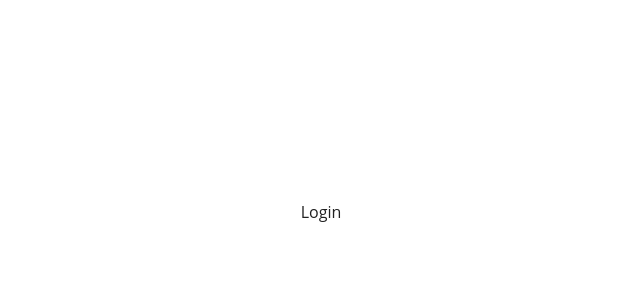
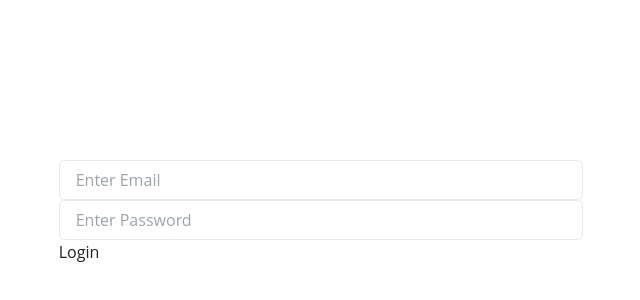
Before and after one commit to shagunsharma6677/Level_Up_League-2023, a React (Create React App) app in the folder client/: page /login in a window 1280 px wide. Shown: the part 188-488 px from the top of the page, without its empty margins (319-959 px from the left). Built offline with nearby package versions, Linux system fonts and the light colour scheme; no server answers.

Commit message:
login signup functionality fw21_0735

```diff
--- a/client/src/pages/Home.tsx
+++ b/client/src/pages/Home.tsx
@@ -1,21 +1,34 @@
-
 import React from "react";
 import { Chat } from "../components/Chat/Chat";
-
 import style from "./Home.module.css";
+import { Link as ReactLink } from "react-router-dom";
 
 const Home = () => {
 	return (
 		<div className="min-h-screen w-full bg-cover bg-center bg-[url('https://images.pexels.com/photos/1111597/pexels-photo-1111597.jpeg?auto=compress&cs=tinysrgb&w=1260&h=750&dpr=1')] text-white">
 			<div className="shadow-md ">
-            <h1 className="text-center py-20 text-6xl	" >Word Paradise</h1>
-            <div className="grid py-28 gap-10 text-center	" >
-                <button className="border-white border-x-1 border-y-2 w-80 py-2 m-auto bg-gradient-to-r from-violet-500 to-Red-600 rounded-md	" id={style.drop_box}>Login</button>
-                <button className="border-white border-x-1 border-y-2 w-80 py-2 m-auto bg-gradient-to-r from-violet-500 to-Red-600 rounded-md	" id={style.drop_box1}>Signin</button>
+				<h1 className="text-center py-20 text-6xl	">Word Paradise</h1>
+				<div className="grid py-28 gap-10 text-center	">
+					<ReactLink to="/login">
+						<button
+							className="border-white border-x-1 border-y-2 w-80 py-2 m-auto bg-gradient-to-r from-violet-500 to-Red-600 rounded-md	"
+							id={style.drop_box}
+						>
+							Login
+						</button>
+					</ReactLink>
+					<ReactLink to="/register">
+						<button
+							className="border-white border-x-1 border-y-2 w-80 py-2 m-auto bg-gradient-to-r from-violet-500 to-Red-600 rounded-md	"
+							id={style.drop_box1}
+						>
+							Signin
+						</button>
+					</ReactLink>
 				</div>
 			</div>
 		</div>
-  )
-}
+	);
+};
 
-export default Home
+export default Home;
--- a/client/src/pages/Login.tsx
+++ b/client/src/pages/Login.tsx
@@ -1,9 +1,57 @@
-import React from 'react'
+import { Input } from "@chakra-ui/input";
+import React, { ReactEventHandler, useState } from "react";
+import { UserLogin, UserRegister } from "../utils";
+import axios from "axios";
+import { useNavigate } from "react-router-dom";
+const Login = () => {
+	const [password, setPassword] = useState<string>("");
+	const [email, setEmail] = useState<string>("");
+	const navigate = useNavigate();
+	const handleLogin = (): void => {
+		const payload: UserLogin = {
+			password,
+			email,
+		};
 
-const Login = () => {
-  return (
-    <div>Login</div>
-  )
-}
+		axios
+			.post(`http://localhost:3001/users/login`, payload)
+			.then((res) => {
+				console.log(res);
+				if (res.status === 200) {
+					sessionStorage.setItem("username", res.data.data);
+					navigate("/room", { replace: true });
+				} else if (res.status === 201) {
+					alert(res.data.message);
+				}
+			})
+			.catch((err) => {
+				console.log(err);
+			});
+	};
+	return (
+		<div>
+			<Input
+				type="text"
+				placeholder="Enter Email"
+				size="md"
+				value={email}
+				onChange={(e: React.ChangeEvent<HTMLInputElement>) =>
+					setEmail(e.target.value)
+				}
+			/>
+			<Input
+				type="text"
+				placeholder="Enter Password"
+				size="md"
+				value={password}
+				onChange={(e: React.ChangeEvent<HTMLInputElement>) =>
+					setPassword(e.target.value)
+				}
+			/>
 
-export default Login
+			<button onClick={handleLogin}>Login</button>
+		</div>
+	);
+};
+
+export default Login;
--- a/client/src/pages/Register.tsx
+++ b/client/src/pages/Register.tsx
@@ -1,16 +1,33 @@
 import { Input } from "@chakra-ui/input";
 import React, { ReactEventHandler, useState } from "react";
-
+import { UserRegister } from "../utils";
+import axios from "axios";
+import { useNavigate } from "react-router-dom";
 const Register = () => {
 	const [name, setName] = useState<string>("");
 	const [password, setPassword] = useState<string>("");
+	const [email, setEmail] = useState<string>("");
+	const navigate = useNavigate();
 	const handleRegister = (): void => {
-		const payload = {
+		const payload: UserRegister = {
 			name,
 			password,
+			email,
 		};
 
-		console.log(payload);
+		axios
+			.post(`http://localhost:3001/users/register`, payload)
+			.then((res) => {
+				console.log(res);
+				if (res.status === 200) {
+					navigate("/login", { replace: true });
+				} else if(res.status===201){
+					alert(res.data.message);
+				}
+			})
+			.catch((err) => {
+				console.log(err);
+			});
 	};
 	return (
 		<div>
@@ -25,6 +42,15 @@ const Register = () => {
 			/>
 			<Input
 				type="text"
+				placeholder="Enter Email"
+				size="md"
+				value={email}
+				onChange={(e: React.ChangeEvent<HTMLInputElement>) =>
+					setEmail(e.target.value)
+				}
+			/>
+			<Input
+				type="text"
 				placeholder="Enter Password"
 				size="md"
 				value={password}
@@ -32,6 +58,7 @@ const Register = () => {
 					setPassword(e.target.value)
 				}
 			/>
+
 			<button onClick={handleRegister}>Register</button>
 		</div>
 	);
--- /dev/null
+++ b/client/src/utils.tsx
@@ -0,0 +1,10 @@
+export interface UserRegister {
+	name: string;
+	password: string;
+	email: string;
+}
+
+export interface UserLogin {
+	password: string;
+	email: string;
+}
```
Also changed, not shown: 2 other files (tests, documents, lock files or other folders). Lines whose indentation alone changed are shown as unchanged.
